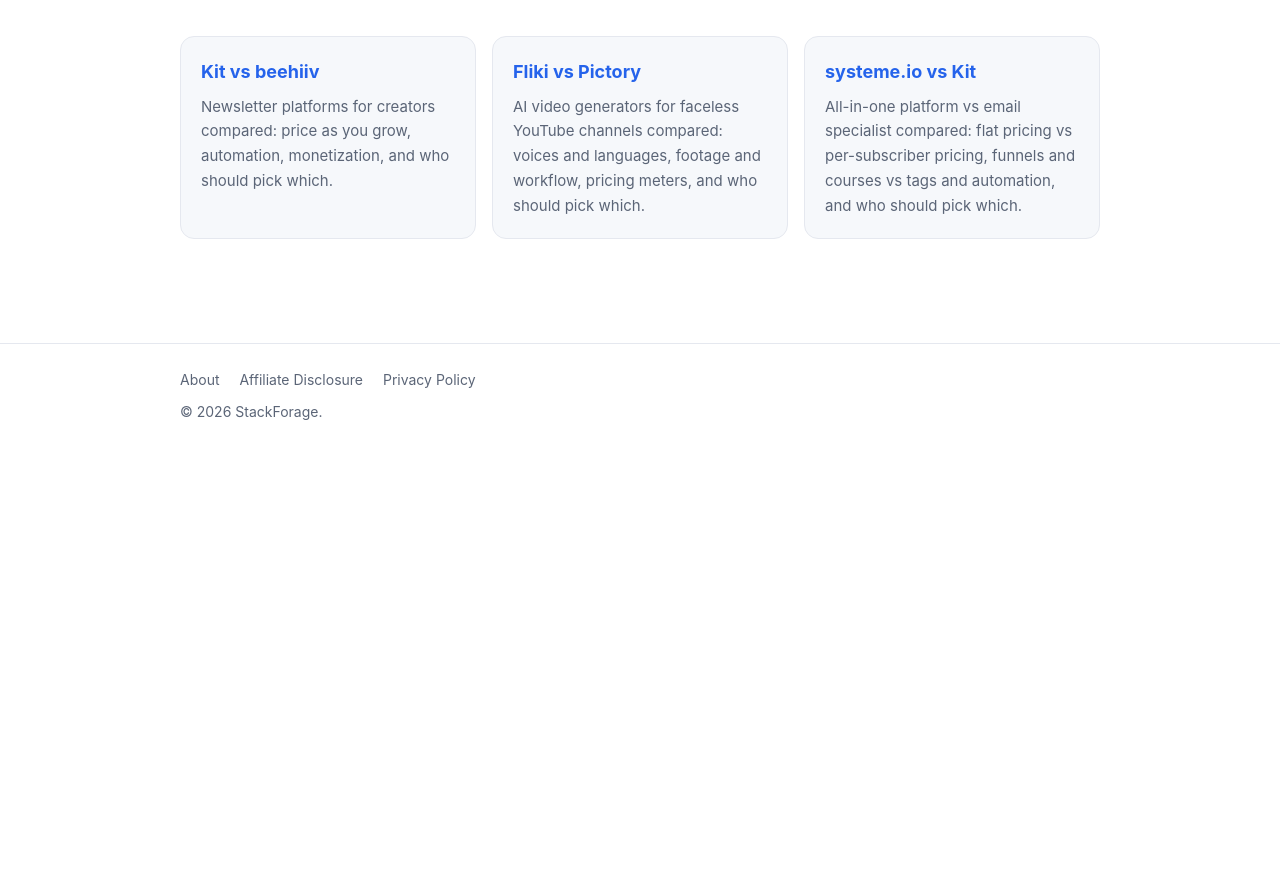
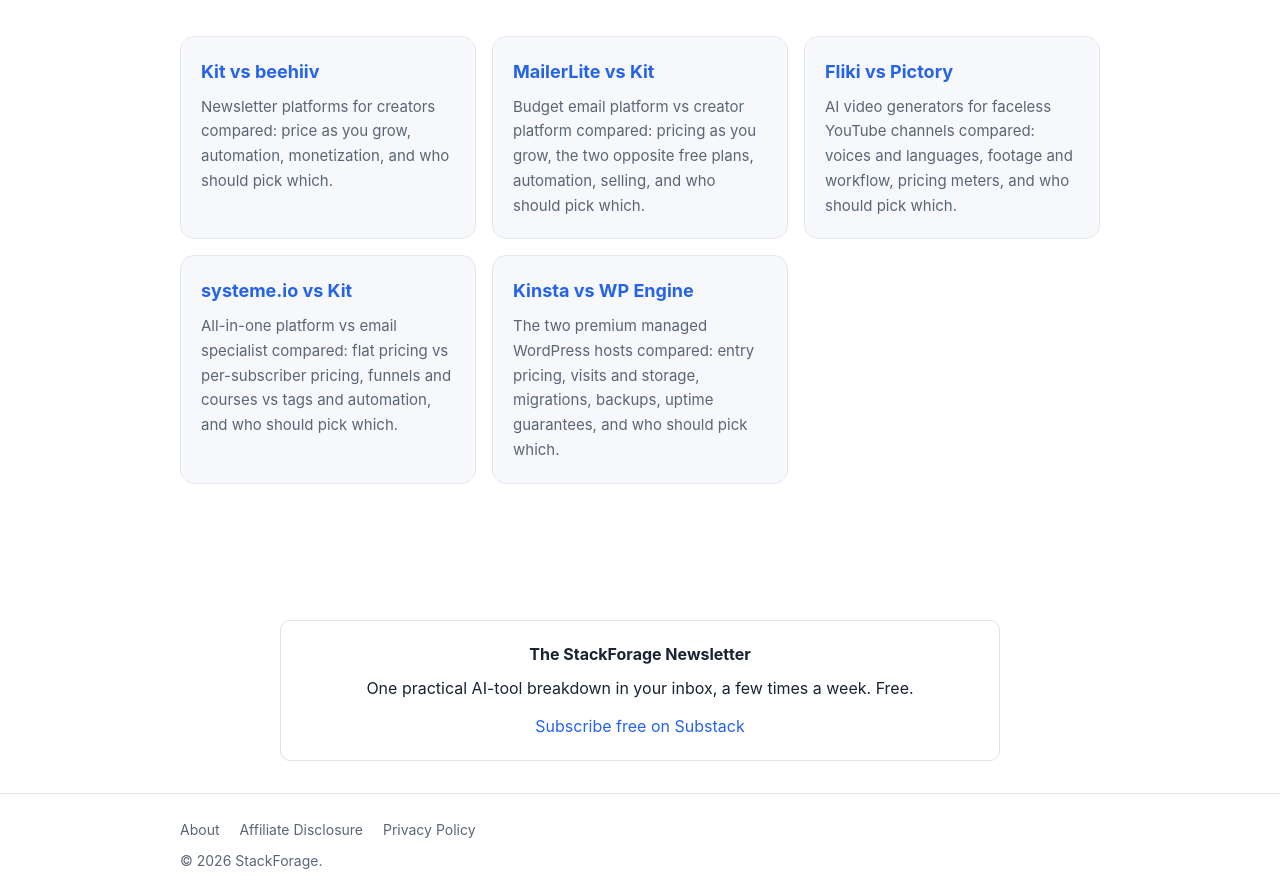
Before and after one commit to Bart77777/stackforage, a plain HTML site: page comparisons/index.html in a window 1280 px wide. Shown: the part 179-1075 px from the top of the page. Before the commit the page ends 800 px from the top, so only its background shows below. Drawn offline with Linux system fonts and the light colour scheme.

Commit message:
Embed BF roundup Short (video-03) in the Black Friday article (comparisons/index.html)

```diff
--- a/comparisons/index.html
+++ b/comparisons/index.html
@@ -15,6 +15,7 @@
       <a href="/comparisons/">Comparisons</a>
       <a href="/ai-tools/">AI Tools</a>
       <a href="/email-tools/">Email Tools</a>
+      <a href="/freelance/">Freelance</a>
       <a href="/about.html">About</a>
     </nav>
   </div>
@@ -28,6 +29,10 @@
         <p>Newsletter platforms for creators compared: price as you grow, automation, monetization, and who should pick which.</p>
       </div>
       <div class="card">
+        <h3><a href="/comparisons/mailerlite-vs-kit.html">MailerLite vs Kit</a></h3>
+        <p>Budget email platform vs creator platform compared: pricing as you grow, the two opposite free plans, automation, selling, and who should pick which.</p>
+      </div>
+      <div class="card">
         <h3><a href="/comparisons/fliki-vs-pictory.html">Fliki vs Pictory</a></h3>
         <p>AI video generators for faceless YouTube channels compared: voices and languages, footage and workflow, pricing meters, and who should pick which.</p>
       </div>
@@ -35,9 +40,20 @@
         <h3><a href="/comparisons/systemeio-vs-kit.html">systeme.io vs Kit</a></h3>
         <p>All-in-one platform vs email specialist compared: flat pricing vs per-subscriber pricing, funnels and courses vs tags and automation, and who should pick which.</p>
       </div>
+      <div class="card">
+        <h3><a href="/hosting/kinsta-vs-wp-engine.html">Kinsta vs WP Engine</a></h3>
+        <p>The two premium managed WordPress hosts compared: entry pricing, visits and storage, migrations, backups, uptime guarantees, and who should pick which.</p>
+      </div>
     </div>
   </div>
 </main>
+
+<!-- newsletter-cta -->
+<div style="max-width:720px;margin:32px auto;padding:20px 24px;border:1px solid #e2e2e2;border-radius:10px;text-align:center;">
+  <p style="margin:0 0 8px;"><strong>The StackForage Newsletter</strong></p>
+  <p style="margin:0 0 12px;">One practical AI-tool breakdown in your inbox, a few times a week. Free.</p>
+  <p style="margin:0;"><a href="https://stackforage.substack.com/subscribe">Subscribe free on Substack</a></p>
+</div>
 <footer>
   <div class="wrap">
     <a href="/about.html">About</a>
```
